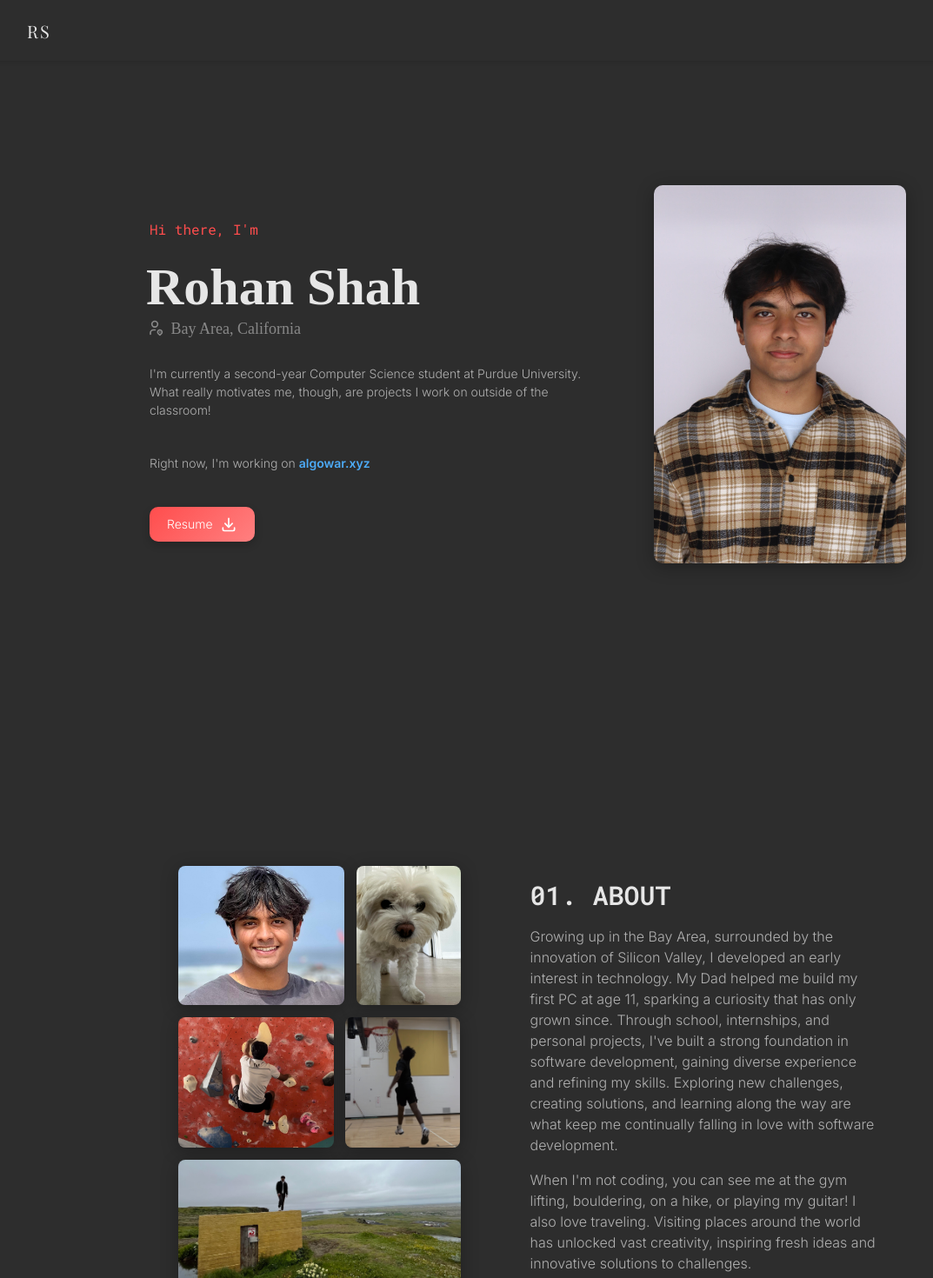
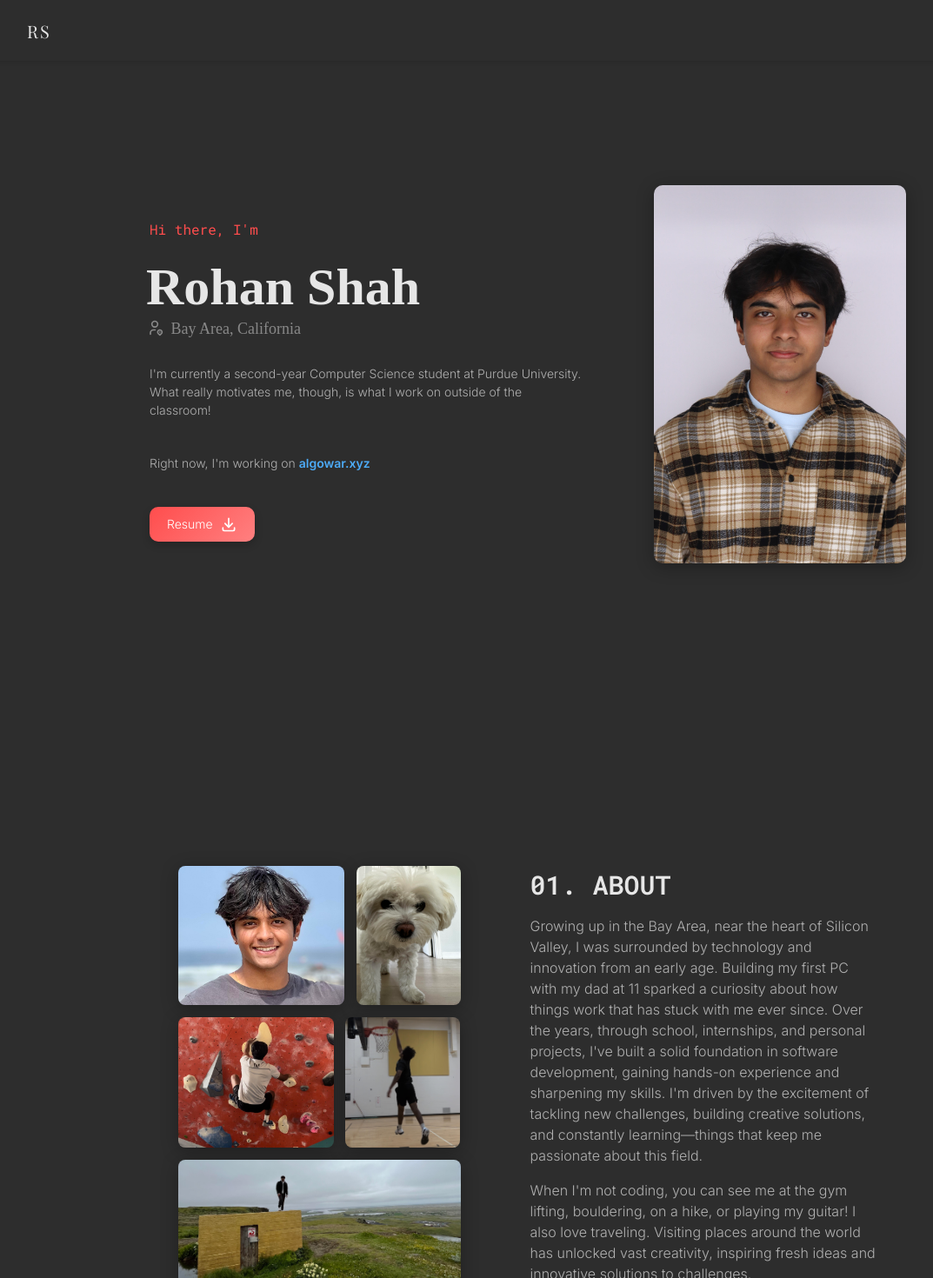
Before and after one commit to rohanshah35/rohanshah35.github.io, a Next.js app: page / in a window 1280 px wide. Shown: the top 1470 px of the page at 87% size, without its empty margins (33-1106 px from the left). Built offline with nearby package versions, Linux system fonts and the light colour scheme.

Commit message:
text updates

```diff
--- a/src/app/components/about-hero/about-hero.tsx
+++ b/src/app/components/about-hero/about-hero.tsx
@@ -70,7 +70,10 @@ export function AboutHero() {
             ref={descRef}
             className={`${classes.description} ${descInView ? classes.animate : ""}`}
           >
-            Growing up in the Bay Area, surrounded by the innovation of Silicon Valley, I developed an early interest in technology. My Dad helped me build my first PC at age 11, sparking a curiosity that has only grown since. Through school, internships, and personal projects, I&apos;ve built a strong foundation in software development, gaining diverse experience and refining my skills. Exploring new challenges, creating solutions, and learning along the way are what keep me continually falling in love with software development.
+            Growing up in the Bay Area, near the heart of Silicon Valley, I was surrounded by technology and innovation from an early age.
+            Building my first PC with my dad at 11 sparked a curiosity about how things work that has stuck with me ever since.
+            Over the years, through school, internships, and personal projects, I've built a solid foundation in software development, gaining hands-on experience and sharpening my skills.
+            I'm driven by the excitement of tackling new challenges, building creative solutions, and constantly learning—things that keep me passionate about this field.
           </Text>
           <Text className={`${classes.description} ${descInView ? classes.animate : ""}`}>
             When I&apos;m not coding, you can see me at the gym lifting, bouldering, on a hike, or playing my guitar!
--- a/src/app/components/hero/hero.tsx
+++ b/src/app/components/hero/hero.tsx
@@ -16,7 +16,7 @@ export function Hero() {
           </Text>
           <Text className={classes.description}>
             I&apos;m currently a second-year Computer Science student at Purdue University.
-            What really motivates me, though, are projects I work on outside of the classroom!
+            What really motivates me, though, is what I work on outside of the classroom!
           </Text>
           <Text className={classes.description}>
             Right now, I&apos;m working on{" "}
```
